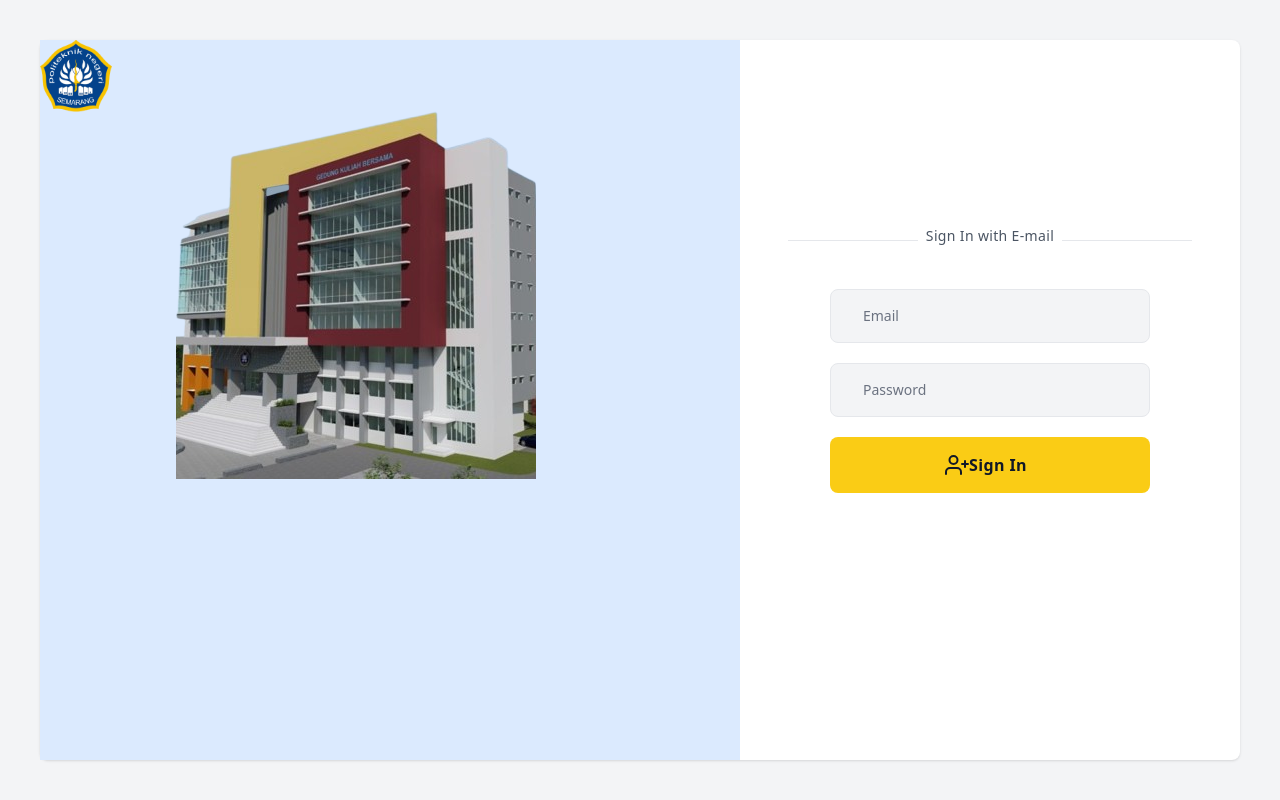
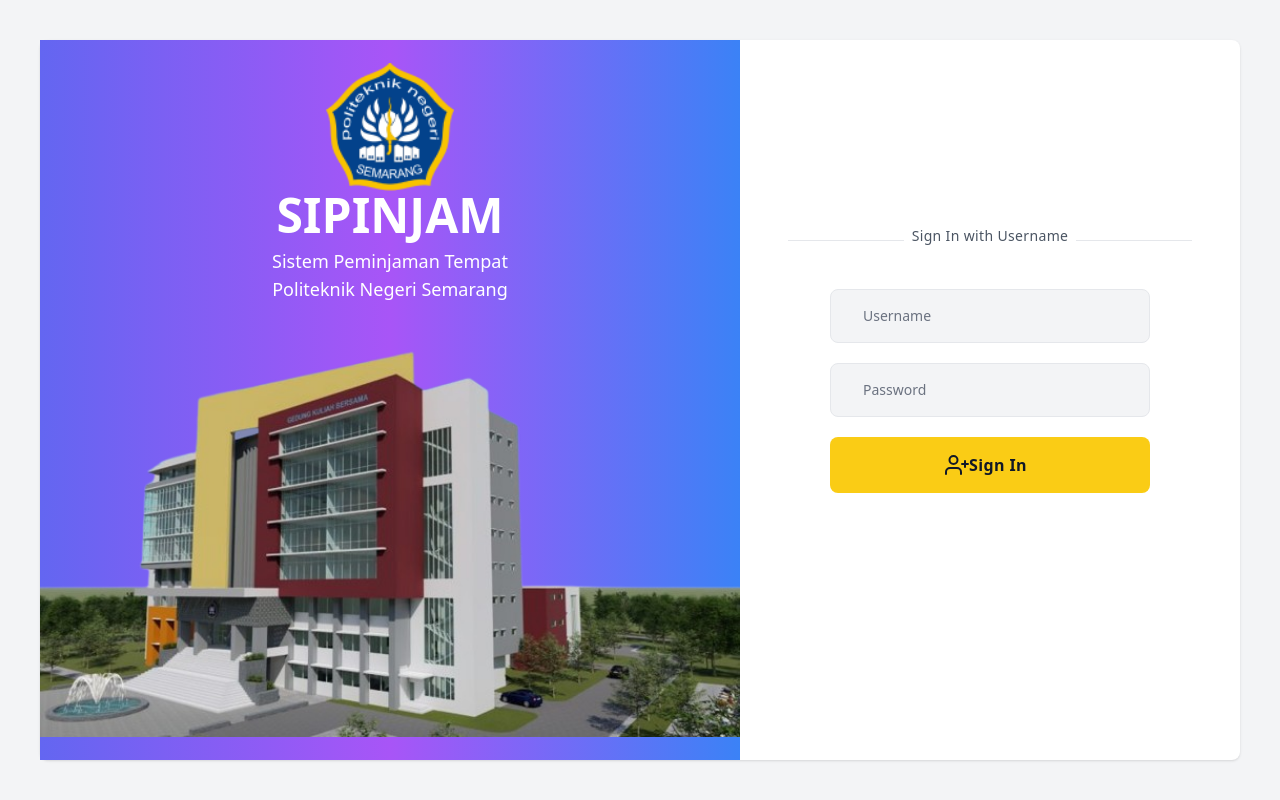
Before and after one commit to sipinjam/sipinjam, a PHP site: page /sipinjamfix/ in a window 1280 px wide. Run offline with PHP 8.4, Linux system fonts and the light colour scheme; some libraries are stand-ins or nearby versions.

Commit message:
update login

```diff
--- a/Web/index.php
+++ b/Web/index.php
@@ -1,5 +1,6 @@
 <!DOCTYPE html>
 <html lang="en">
+
 <head>
     <meta charset="UTF-8">
     <meta name="viewport" content="width=device-width, initial-scale=1.0">
@@ -10,37 +11,47 @@
     </style>
 
 </head>
+
 <body>
-
-   <!-- source:https://codepen.io/owaiswiz/pen/jOPvEPB -->
     <div class="min-h-screen bg-gray-100 text-gray-900 flex justify-center">
         <div class="max-w-screen-xl m-0 sm:m-10 bg-white shadow sm:rounded-lg flex justify-center flex-1">
-        <div class="flex-1 bg-blue-100 text-center hidden lg:flex">
-            <div>
-                <img src="./Sources/Img/LogoPolines.png">
+            <div class="flex-1 bg-gradient-to-r from-indigo-500 via-purple-500 to-blue-500 text-center hidden lg:flex flex-col justify-center items-center">
+                <div class="">
+                    <img src="./Sources/Img/LogoPolines.png" alt="Logo Polines" class="w-32 h-32">
                 </div>
-            <div class="m-12 xl:m-16 w-full bg-contain bg-center bg-no-repeat">
-                <img src="./Sources/Img/gedungkuliah-terpadu.png">
+
+                <div class="text-white">
+                    <h1 class="text-5xl font-bold mb-2">SIPINJAM</h1>
+                    <p class="text-lg">Sistem Peminjaman Tempat</p>
+                    <p class="text-lg">Politeknik Negeri Semarang</p>
+                </div>
+
+                <div class="mt-10 w-full">
+                    <img src="./Sources/Img/loginbg.png" alt="Gambar Gedung" class="w-full h-auto">
                 </div>
             </div>
+
             <div class="lg:w-1/2 xl:w-5/12 p-6 sm:p-12">
                 <div class="mt-12 flex flex-col items-center">
                     <div class="w-full flex-1 mt-8">
                         <div class="my-12 border-b text-center">
                             <div class="leading-none px-2 inline-block text-sm text-gray-600 tracking-wide font-medium bg-white transform translate-y-1/2">
-                            Sign In with E-mail
+                                Sign In with Username
                             </div>
                         </div>
 
                         <div class="mx-auto max-w-xs">
                             <input
+                                id="nama_peminjam"
                                 class="w-full px-8 py-4 rounded-lg font-medium bg-gray-100 border border-gray-200 placeholder-gray-500 text-sm focus:outline-none focus:border-gray-400 focus:bg-white"
-                            type="email" placeholder="Email" />
+                                type="usernamw" placeholder="Username" />
                             <input
+                                id="password"
                                 class="w-full px-8 py-4 rounded-lg font-medium bg-gray-100 border border-gray-200 placeholder-gray-500 text-sm focus:outline-none focus:border-gray-400 focus:bg-white mt-5"
                                 type="password" placeholder="Password" />
                             <button
-                            class="mt-5 tracking-wide font-semibold bg-yellow-400 text-white-500 w-full py-4 rounded-lg hover:bg-yellow-700 transition-all duration-300 ease-in-out flex items-center justify-center focus:shadow-outline focus:outline-none">
+                                class="mt-5 tracking-wide font-semibold bg-yellow-400 text-white-500 w-full py-4 rounded-lg hover:bg-blue-700 transition-all duration-300 ease-in-out flex items-center justify-center focus:shadow-outline focus:outline-none"
+                                onclick=login()>
                                 <svg class="w-6 h-6 -ml-2" fill="none" stroke="currentColor" stroke-width="2"
                                     stroke-linecap="round" stroke-linejoin="round">
                                     <path d="M16 21v-2a4 4 0 00-4-4H5a4 4 0 00-4 4v2" />
@@ -57,5 +68,38 @@
             </div>
         </div>
     </div>
+    <script>
+        // Fungsi untuk melakukan login
+        function login() {
+            const nama_peminjam = document.getElementById('nama_peminjam').value;
+            const password = document.getElementById('password').value;
+
+            fetch('http://localhost/sipinjamfix/sipinjam/api/authentications', {
+                    method: 'POST',
+                    headers: {
+                        'Content-Type': 'application/json',
+                    },
+                    body: JSON.stringify({
+                        nama_peminjam: nama_peminjam,
+                        password: password,
+                    }),
+                })
+                .then(response => response.json())
+                .then(data => {
+                    if (data.success) {
+                        // Alihkan ke halaman dashboard jika login berhasil
+                        window.location.href = '/sipinjamfix/sipinjam/web/pages/home';
+                    } else {
+                        // Tampilkan pesan error jika login gagal
+                        document.getElementById('error-message').style.display = 'block';
+                    }
+                })
+                .catch(error => {
+                    console.error('Error:', error);
+                    document.getElementById('error-message').style.display = 'block';
+                });
+        }
+    </script>
 </body>
+
 </html>
```
Also changed, not shown: API/controllers/AuthController.php (+7 -4 lines), Web/Sources/Img/loginbg.png (added). Lines whose indentation alone changed are shown as unchanged.
